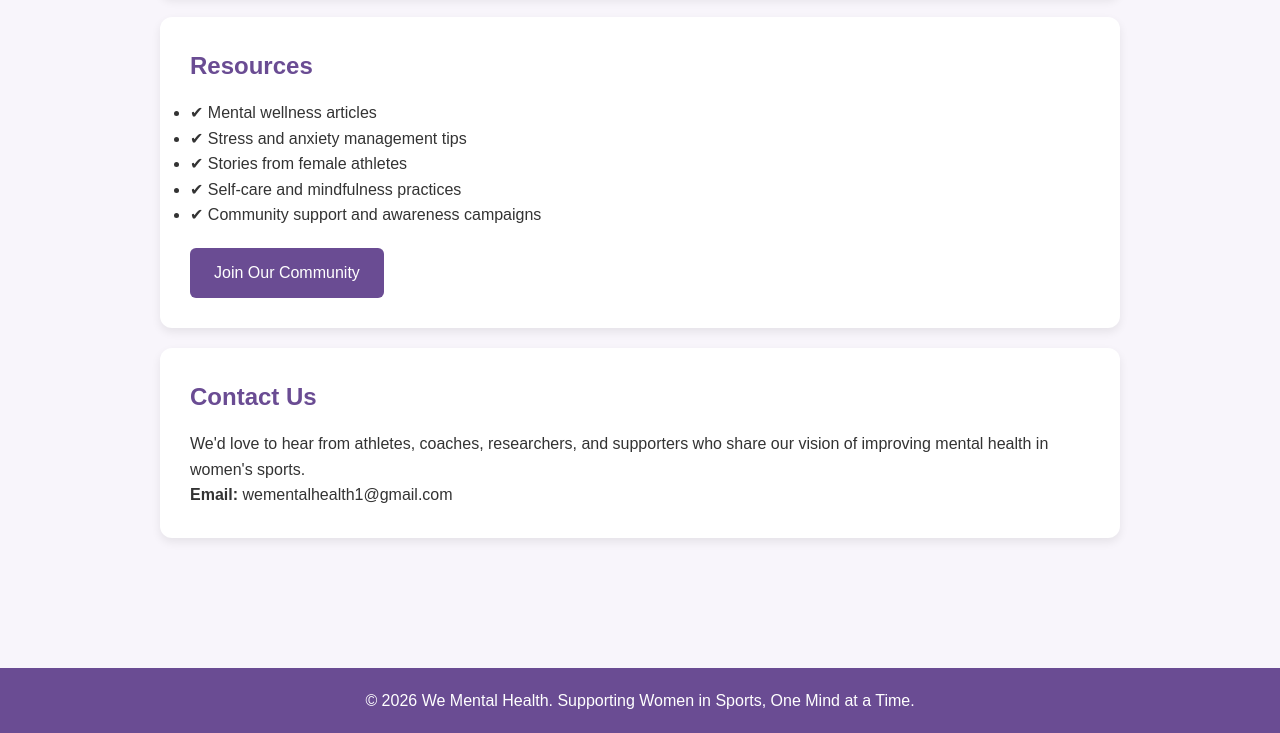
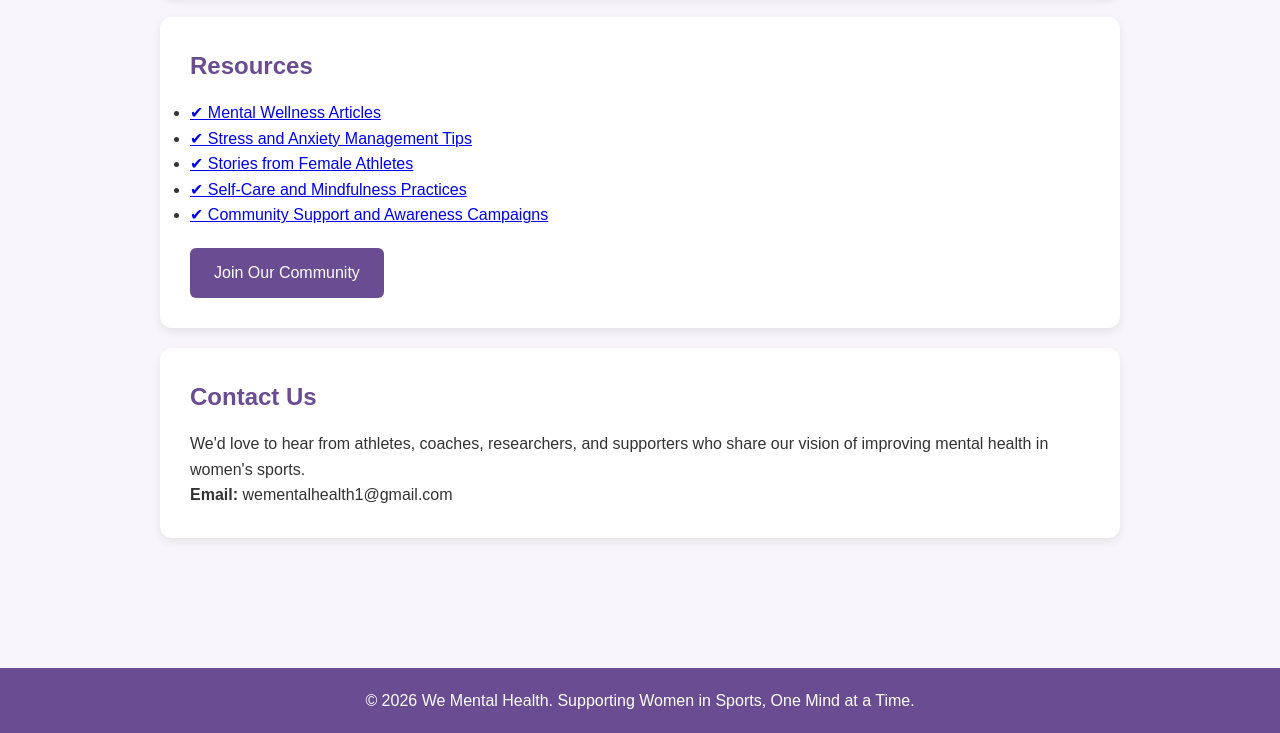
Before and after one commit to oyeniyiok/ok, a plain HTML site: page my-site/index.html in a window 1280 px wide. Shown: the part 807-1540 px from the top of the page. Drawn offline with Linux system fonts and the light colour scheme.

Commit message:
Update index.html

```diff
--- a/my-site/index.html
+++ b/my-site/index.html
@@ -130,14 +130,13 @@
 
   <div class="card" id="resources">
     <h2>Resources</h2>
-    <ul>
-      <li>✔ Mental wellness articles</li>
-      <li>✔ Stress and anxiety management tips</li>
-      <li>✔ Stories from female athletes</li>
-      <li>✔ Self-care and mindfulness practices</li>
-      <li>✔ Community support and awareness campaigns</li>
-    </ul>
-
+ <ul>
+  <li><a href="articles.html">✔ Mental Wellness Articles</a></li>
+  <li><a href="stress.html">✔ Stress and Anxiety Management Tips</a></li>
+  <li><a href="stories.html">✔ Stories from Female Athletes</a></li>
+  <li><a href="selfcare.html">✔ Self-Care and Mindfulness Practices</a></li>
+  <li><a href="community.html">✔ Community Support and Awareness Campaigns</a></li>
+</ul>
     <a href="#contact" class="button">Join Our Community</a>
   </div>
 
```
